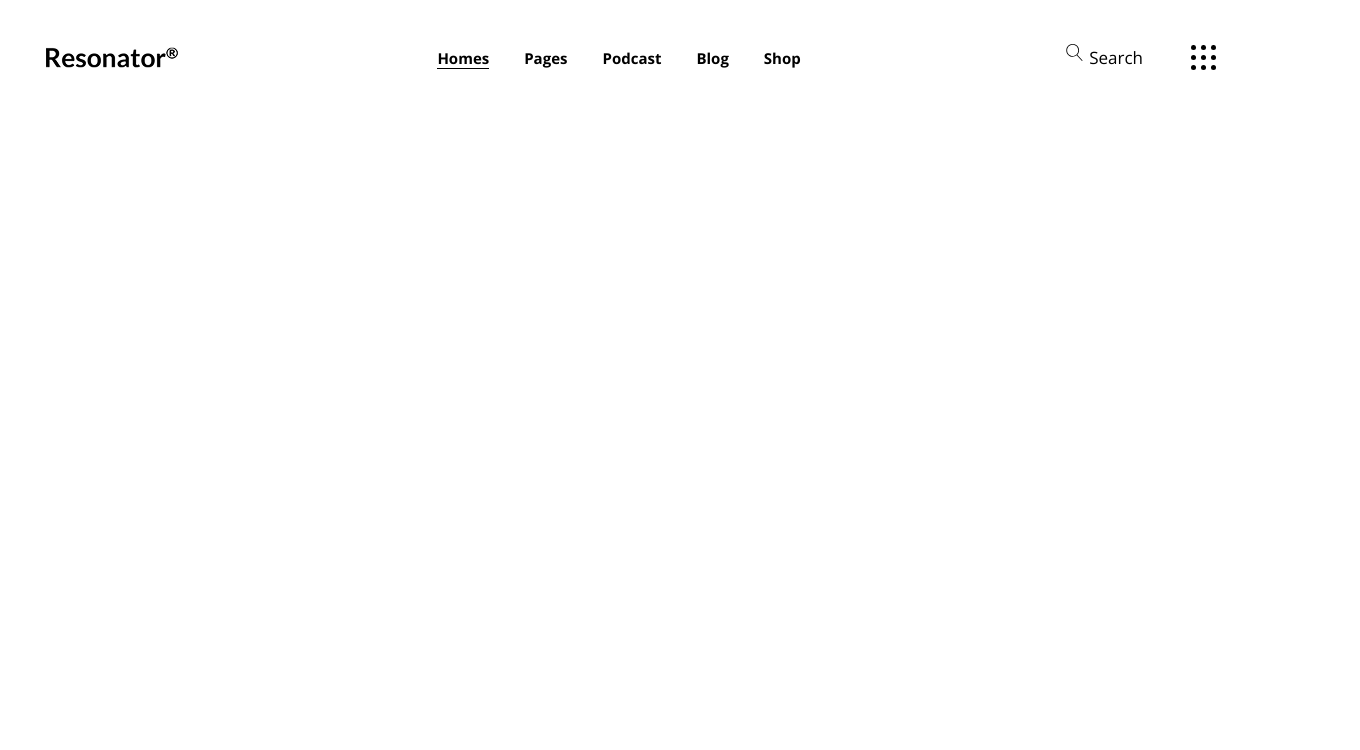
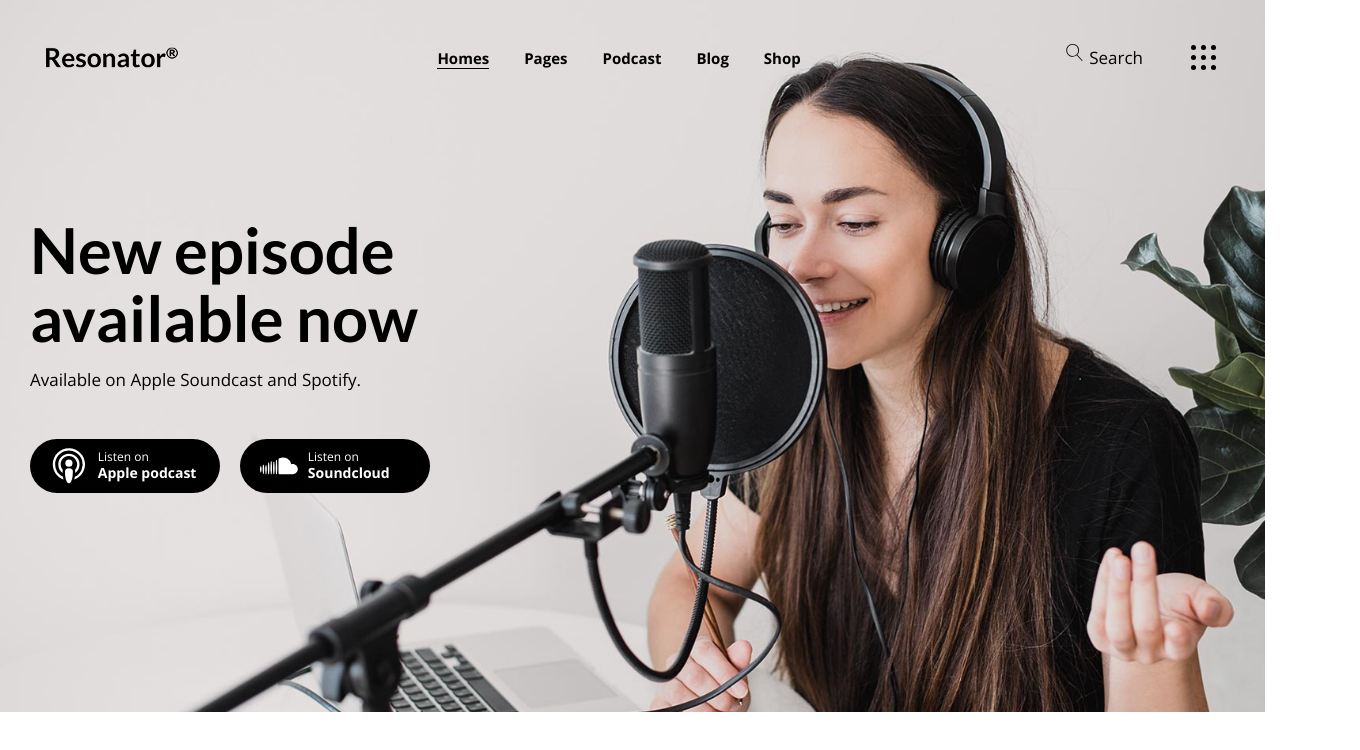
Before and after one commit to andersenUnity/resonator, a plain HTML site: page index.html in a window 1280 px wide. Shown: the whole page, 1360 px wide, since content can reach past the window. Drawn offline with Linux system fonts and the light colour scheme.

Commit message:
impl: - banner section

```diff
--- a/index.html
+++ b/index.html
@@ -54,5 +54,49 @@
         </button>
     </div>
 </header>
+<main class="content">
+    <h1 class="visually-hidden">Resonator</h1>
+    <section class="banner">
+        <div class="banner-inner container">
+            <header class="banner-header">
+                <h2 class="banner-title">
+                    New episode<br/>
+                    available now
+                </h2>
+                <p class="banner-subtitle">
+                    Available on Apple Soundcast and Spotify.
+                </p>
+            </header>
+            <div class="banner-body">
+                <a href="/" class="banner-link-button" target="_blank">
+                    <svg xmlns="http://www.w3.org/2000/svg" fill="none" viewBox="0 0 24 24" id="Apple-Podcast-Logo--Streamline-Logos">
+                        <path d="M9.5 15.5c0 -1.2 1 -2 2.5 -2s2.5 0.8 2.5 2C14.5 18 14 23 12 23s-2.5 -5 -2.5 -7.5Z" stroke-width="1"/>
+                        <path fill-rule="evenodd" d="M3.25 11a8.75 8.75 0 1 1 12.513 7.902 17.468 17.468 0 0 1 -0.335 1.76c3.975 -1.41 6.822 -5.203 6.822 -9.662C22.25 5.34 17.66 0.75 12 0.75S1.75 5.34 1.75 11c0 4.459 2.847 8.253 6.822 9.663l-0.03 -0.125a17.481 17.481 0 0 1 -0.305 -1.636A8.75 8.75 0 0 1 3.25 11Z" clip-rule="evenodd" stroke-width="1"/>
+                        <path fill-rule="evenodd" d="M6.75 11a5.25 5.25 0 1 1 9.119 3.549c0.086 0.301 0.131 0.62 0.131 0.951 0 0.288 -0.006 0.609 -0.02 0.953a6.75 6.75 0 1 0 -7.96 0c-0.014 -0.344 -0.02 -0.665 -0.02 -0.953 0 -0.331 0.045 -0.65 0.131 -0.951A5.231 5.231 0 0 1 6.75 11Z" clip-rule="evenodd" stroke-width="1"/>
+                        <path d="M9.75 10.25a2.25 2.25 0 1 0 4.5 0 2.25 2.25 0 1 0 -4.5 0" stroke-width="1"/>
+                    </svg>
+                    <div class="banner-button-body">
+                          <span class="banner-button-title">
+                              Listen on
+                          </span>
+                        Apple podcast
+                    </div>
+                </a>
+
+                <a href="/" class="banner-link-button" target="_blank">
+                    <svg role="img" viewBox="0 0 24 24" xmlns="http://www.w3.org/2000/svg" id="Soundcloud--Streamline-Simple-Icons" height="24" width="24">
+                        <path d="M23.999 14.165c-0.052 1.796 -1.612 3.169 -3.4 3.169h-8.18a0.68 0.68 0 0 1 -0.675 -0.683V7.862a0.747 0.747 0 0 1 0.452 -0.724s0.75 -0.513 2.333 -0.513a5.364 5.364 0 0 1 2.763 0.755 5.433 5.433 0 0 1 2.57 3.54c0.282 -0.08 0.574 -0.121 0.868 -0.12 0.884 0 1.73 0.358 2.347 0.992s0.948 1.49 0.922 2.373ZM10.721 8.421c0.247 2.98 0.427 5.697 0 8.672a0.264 0.264 0 0 1 -0.53 0c-0.395 -2.946 -0.22 -5.718 0 -8.672a0.264 0.264 0 0 1 0.53 0ZM9.072 9.448c0.285 2.659 0.37 4.986 -0.006 7.655a0.277 0.277 0 0 1 -0.55 0c-0.331 -2.63 -0.256 -5.02 0 -7.655a0.277 0.277 0 0 1 0.556 0Zm-1.663 -0.257c0.27 2.726 0.39 5.171 0 7.904a0.266 0.266 0 0 1 -0.532 0c-0.38 -2.69 -0.257 -5.21 0 -7.904a0.266 0.266 0 0 1 0.532 0Zm-1.647 0.77a26.108 26.108 0 0 1 -0.008 7.147 0.272 0.272 0 0 1 -0.542 0 27.955 27.955 0 0 1 0 -7.147 0.275 0.275 0 0 1 0.55 0Zm-1.67 1.769c0.421 1.865 0.228 3.5 -0.029 5.388a0.257 0.257 0 0 1 -0.514 0c-0.21 -1.858 -0.398 -3.549 0 -5.389a0.272 0.272 0 0 1 0.543 0Zm-1.655 -0.273c0.388 1.897 0.26 3.508 -0.01 5.412 -0.026 0.28 -0.514 0.283 -0.54 0 -0.244 -1.878 -0.347 -3.54 -0.01 -5.412a0.283 0.283 0 0 1 0.56 0Zm-1.668 0.911c0.4 1.268 0.257 2.292 -0.026 3.572a0.257 0.257 0 0 1 -0.514 0c-0.241 -1.262 -0.354 -2.312 -0.023 -3.572a0.283 0.283 0 0 1 0.563 0Z" stroke-width="1"/>
+                    </svg>
+                    <div class="banner-button-body">
+                        <span class="banner-button-title">
+                            Listen on
+                        </span>
+                        Soundcloud
+                    </div>
+                </a>
+        </div>
+        </div>
+    </section>
+</main>
 </body>
 </html>
--- a/styles.css
+++ b/styles.css
@@ -254,6 +254,9 @@ svg * {
     --box-shadow-common: 0 0 25px 0 rgba(0, 0, 0, 0.08);
 
     --header-height: 115px;
+
+    --container-soft-padding: 30px;
+    --container-width: calc(1300px + var(--container-soft-padding) * 2);
 }
 
 body{
@@ -277,6 +280,14 @@ svg * {
     transition-duration: var(--transition-duration);
 }
 
+svg *[fill]{
+    fill:currentColor;
+}
+
+svg *[stroke]{
+    fill:currentColor;
+}
+
 a{
     color: var(--color-dark);
 
@@ -286,7 +297,8 @@ a{
 }
 
 .container{
-    width: 1300px;
+    width: var(--container-width);
+    padding-inline: var(--container-soft-padding);
     margin-inline: auto;
 }
 
@@ -379,6 +391,77 @@ a{
     }
 }
 
+.banner{
+    width: 100%;
+    margin-top: calc(-1 * var(--header-height));
+    flex-grow: 1;
+    height: auto;
+    aspect-ratio: 1920/1080;
+   background: url("/images/banner-image.png") center/cover no-repeat;
+    padding-top: calc(var(--header-height) + 100px);
+}
+
+.banner-header{
+    display: flex;
+    flex-direction: column;
+    row-gap: 14px;
+    margin-bottom: 46px;
+}
+
+.banner-body{
+    display: flex;
+    column-gap: 20px;
+}
+.banner-title{
+    font-size: clamp(40px, 4.95vw,95px);
+    line-height: 1.08;
+}
+
+.banner-button-body{
+    display: flex;
+    flex-direction: column;
+    align-items: start;
+    justify-content: center;
+}
+
+.banner-link-button{
+    position: relative;
+    display: flex;
+    align-items: center;
+    column-gap: 10px;
+    background-color: var(--color-dark);
+    height: 54px;
+    width: 190px;
+    border-radius: 30px;
+    font-weight: 700;
+    font-size: 14px;
+    line-height: 1.2;
+    text-decoration: none;
+    color: var(--color-light);
+    padding-inline: 20px;
+
+    & svg{
+        fill: currentColor;
+        height: 70%;
+        aspect-ratio: 1;
+
+        &[role="img"]{
+            height: 70%;
+            width: auto;
+        }
+    }
+
+    &:hover{
+        background-color: var(--color-gray-light);
+        color: var(--color-dark);
+    }
+}
+
+.banner-button-title{
+    font-size: 12px;
+    font-weight: 400;
+}
+
 @media (max-width: 1023px) {
     .header{
         flex-wrap: wrap;
@@ -394,18 +477,38 @@ a{
     .header-controls{
         column-gap: 20px ;
     }
+
+    .banner{
+        margin-top: calc(-1 * var(--header-height) - 50px);
+        padding-bottom: 20px;
+    }
 }
 
 @media (max-width: 767px) {
+   .container{
+       padding: 20px;
+   }
+
     .header {
         --header-height: 60px;
         padding-inline: 20px;
     }
+
     .header-menu-list{
         gap: 20px;
         height: 2em;
     }
+
     .header{
         gap: 20px
     }
+
+    .banner{
+        margin-top: calc(-1 * var(--header-height) - 25px);
+    }
+
+    .banner-body{
+        flex-direction: column;
+        row-gap: 20px;
+    }
 }
```
Also changed, not shown: icons/apple-podcast.svg (added), icons/sound-cloud.svg (added), images/banner-image.png (added).
